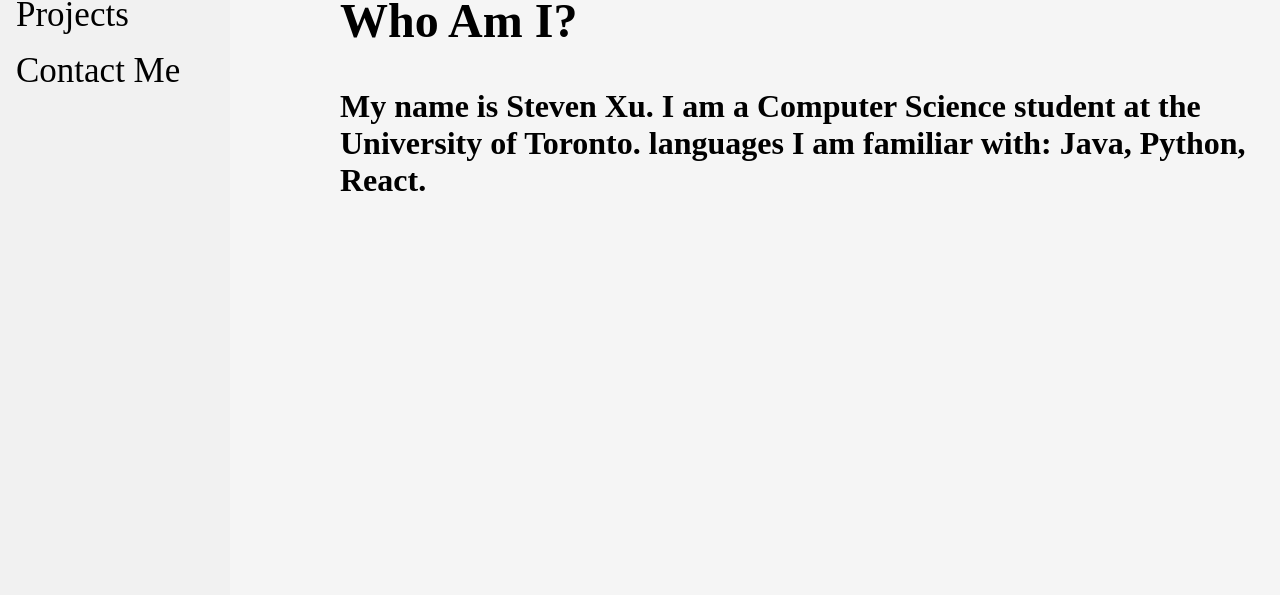
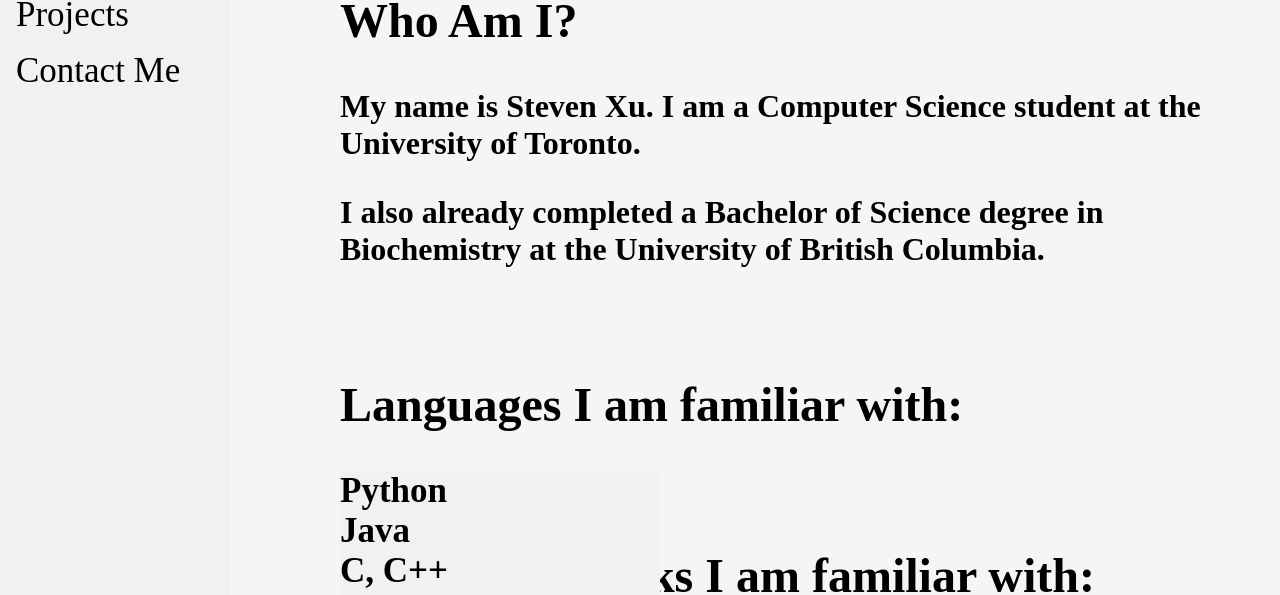
Before and after one commit to StevenXu96/MyReactWebsite, a React (Create React App) app: page /about in a window 1280 px wide. Shown: the part 324-919 px from the top of the page. Before the commit the page ends 800 px from the top, so only its background shows below. Built offline with nearby package versions, Linux system fonts and the light colour scheme.

Commit message:
changed about me page

```diff
--- a/src/components/About.js
+++ b/src/components/About.js
@@ -7,8 +7,26 @@
                 <h2>Who Am I?</h2>
                 <p>
                     My name is Steven Xu. I am a Computer Science student at the University of Toronto.
-                    languages I am familiar with: Java, Python, React.
                 </p>
+                <p>
+                    I also already completed a Bachelor of Science degree in Biochemistry at the University of British Columbia.
+                </p>
+                <br />
+                <h2>Languages I am familiar with:</h2>
+                <ul className="languages">
+                    <li>Python</li>
+                    <li>Java</li>
+                    <li>C, C++</li>
+                    <li>JavaScript</li>
+                    <li>HTML</li>
+                    <li>CSS</li>
+                </ul>
+                <br />
+                <h2>Web frameworks I am familiar with:</h2>
+                <ul className="frameworks">
+                    <li>React</li>
+                    <li>django</li>
+                </ul>
             </div>
         </h1>
     )
```
